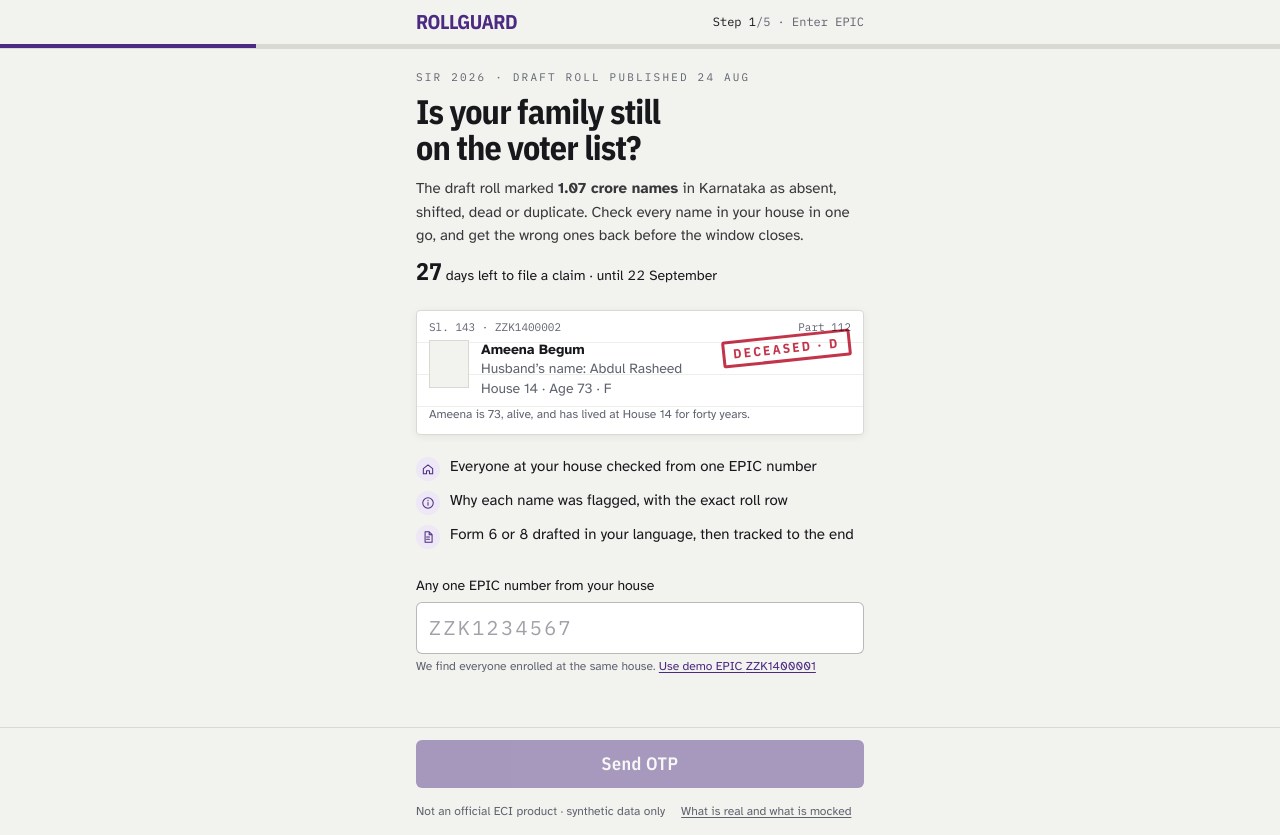
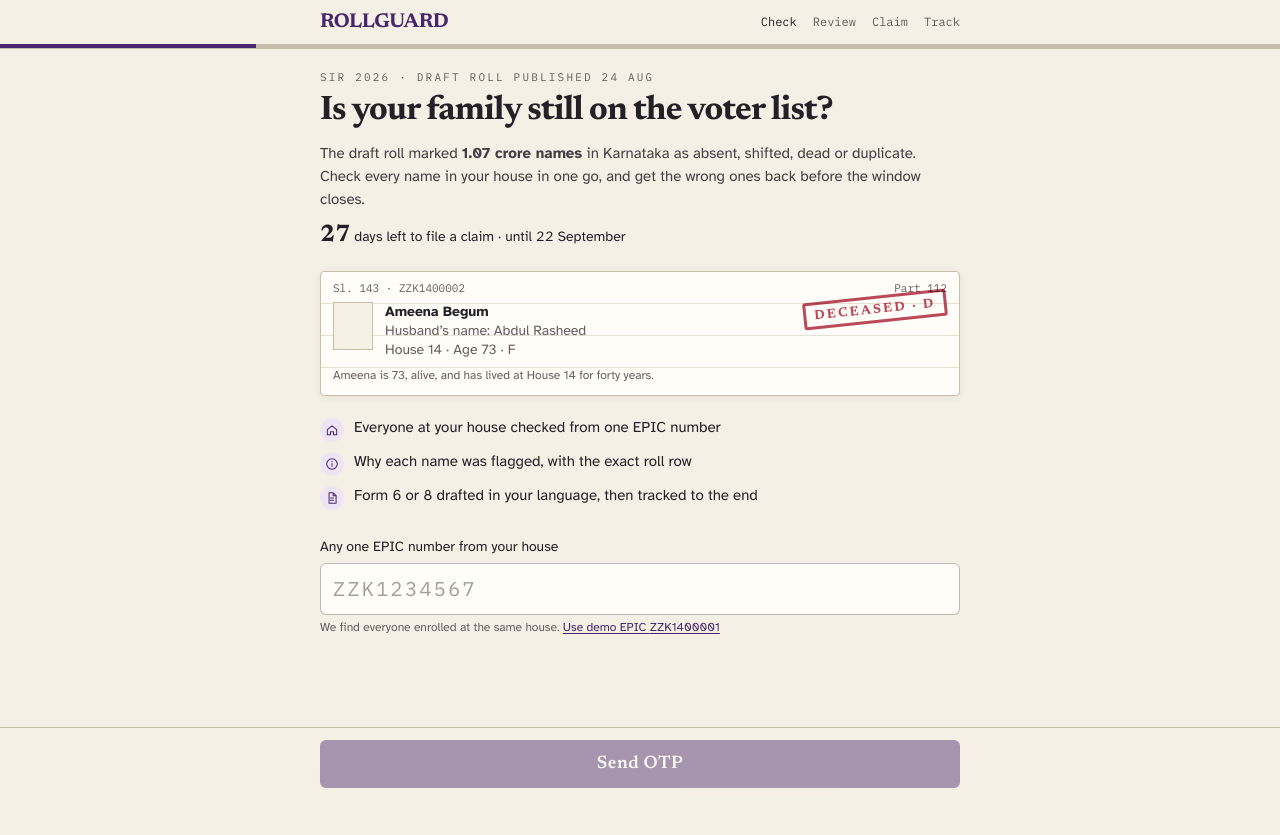
Before and after one commit to archii-afk/rollguard, a Next.js app: page / in a window 1280 px wide. After the commit the page ends 800 px from the top, so only its background shows below. Built offline with nearby package versions, Linux system fonts and the light colour scheme; a web font is replaced by a local one.

Commit message:
feat: establish civic ledger design system

```diff
--- a/app/globals.css
+++ b/app/globals.css
@@ -3,17 +3,18 @@
 @theme {
   /* photocopy paper, ink, and the one accent: indelible-ink violet.
      Every functional pair below is verified ≥ 4.5:1 for normal text. */
-  --color-paper: #f2f2ef;
-  --color-card: #ffffff;
-  --color-ink: #17181c;
-  --color-muted: #5f636e;        /* 5.6:1 on paper */
-  --color-line: #d9d9d3;
-  --color-violet: #4b2a82;       /* 10.4:1 on white */
-  --color-violet-soft: #ede7f6;
-  --color-stamp: #b8102a;        /* 6.0:1 on stamp-soft */
-  --color-stamp-soft: #fbe9ec;
-  --color-ledger: #166a3f;       /* 5.9:1 on ledger-soft */
-  --color-ledger-soft: #e6f4ec;
+  --color-paper: #f5f0e5;
+  --color-paper-deep: #e8dfd0;
+  --color-card: #fffdf7;
+  --color-ink: #242027;
+  --color-muted: #655d5f;
+  --color-line: #c8bcaa;
+  --color-violet: #47266d;
+  --color-violet-soft: #eee5f4;
+  --color-stamp: #ad2941;
+  --color-stamp-soft: #f5e1e4;
+  --color-ledger: #1d6d49;
+  --color-ledger-soft: #e1efe6;
   --color-amber: #8a5a10;        /* 6.2:1 on amber-soft */
   --color-amber-soft: #fdf3e1;
 
@@ -27,8 +28,9 @@
   --ease-out: cubic-bezier(0.2, 0.8, 0.2, 1);
   --duration-fast: 150ms;
   --duration-base: 220ms;
+  --spacing-page: clamp(1rem, 3vw, 2rem);
 
-  --animate-stamp: stamp-in 320ms cubic-bezier(0.2, 0.9, 0.3, 1.2) both;
+  --animate-stamp: stamp-in 320ms var(--ease-out) both;
   --animate-shimmer: shimmer 1.4s linear infinite;
   @keyframes stamp-in {
     from { transform: scale(1.6) rotate(-8deg); opacity: 0; }
@@ -52,6 +54,11 @@ body {
   line-height: 1.55;
   -webkit-font-smoothing: antialiased;
 }
+
+.max-w-focus { max-width: 44rem; }
+.max-w-workspace { max-width: 76rem; }
+.max-w-wide { max-width: 88rem; }
+.paper-grain { background-image: radial-gradient(rgb(56 45 36 / 8%) .55px, transparent .55px); background-size: 5px 5px; }
 
 h1, h2, h3 { text-wrap: balance; }
 button, a, [role="tab"], label { touch-action: manipulation; }
@@ -94,6 +101,11 @@ button:disabled { cursor: not-allowed; }
 :focus-visible { outline: 3px solid var(--color-violet); outline-offset: 2px; }
 
 @media (prefers-reduced-motion: reduce) {
+  *, *::before, *::after {
+    scroll-behavior: auto !important;
+    animation-duration: .01ms !important;
+    animation-iteration-count: 1 !important;
+  }
   .animate-stamp, .skeleton { animation: none; }
   .pressable, .pressable:active:not(:disabled) { transition: none; transform: none; }
   html { scroll-behavior: auto; }
--- a/app/layout.tsx
+++ b/app/layout.tsx
@@ -1,9 +1,9 @@
 import type { Metadata, Viewport } from "next";
 import {
   Atkinson_Hyperlegible,
-  IBM_Plex_Sans_Condensed,
   IBM_Plex_Mono,
   IBM_Plex_Sans_Devanagari,
+  Newsreader,
   Noto_Sans_Kannada,
 } from "next/font/google";
 import "./globals.css";
@@ -11,7 +11,7 @@ import "./globals.css";
 // Body: Atkinson Hyperlegible — designed for low-vision readers; its I/l/1 and 0/O are unambiguous,
 // which matters when a citizen reads an EPIC number or a roll serial off a phone.
 const sans = Atkinson_Hyperlegible({ subsets: ["latin"], weight: ["400", "700"], variable: "--font-sans", display: "swap" });
-const display = IBM_Plex_Sans_Condensed({ subsets: ["latin"], weight: ["500", "600", "700"], variable: "--font-display", display: "swap" });
+const display = Newsreader({ subsets: ["latin"], weight: ["500", "600", "700", "800"], variable: "--font-display", display: "swap" });
 const mono = IBM_Plex_Mono({ subsets: ["latin"], weight: ["400", "500"], variable: "--font-mono", display: "swap" });
 const devanagari = IBM_Plex_Sans_Devanagari({ subsets: ["devanagari"], weight: ["400", "500"], variable: "--font-hi", display: "swap" });
 const kannada = Noto_Sans_Kannada({ subsets: ["kannada"], weight: ["400", "500"], variable: "--font-kn", display: "swap" });
--- /dev/null
+++ b/components/PageHeader.tsx
@@ -0,0 +1,27 @@
+export function PageHeader({
+  eyebrow,
+  title,
+  description,
+  meta,
+  children,
+}: {
+  eyebrow?: React.ReactNode;
+  title: React.ReactNode;
+  description?: React.ReactNode;
+  meta?: React.ReactNode;
+  children?: React.ReactNode;
+}) {
+  return (
+    <header className="page-header">
+      {eyebrow && <div className="record-kicker">{eyebrow}</div>}
+      <div className="page-header-grid">
+        <div>
+          <h1>{title}</h1>
+          {description && <p>{description}</p>}
+        </div>
+        {children}
+      </div>
+      {meta && <div className="record-meta">{meta}</div>}
+    </header>
+  );
+}
--- a/components/Shell.tsx
+++ b/components/Shell.tsx
@@ -1,31 +1,59 @@
 import Link from "next/link";
 
 const STEPS = ["Enter EPIC", "Consent", "Family", "Fix", "Track"] as const;
+
+export type ShellWidth = "focus" | "workspace" | "wide";
+
+const WIDTH: Record<ShellWidth, string> = {
+  focus: "max-w-focus",
+  workspace: "max-w-workspace",
+  wide: "max-w-wide",
+};
+
+const PHASES = [
+  { label: "Check", steps: [1, 2] },
+  { label: "Review", steps: [3] },
+  { label: "Claim", steps: [4] },
+  { label: "Track", steps: [5] },
+] as const;
 
 export function Shell({
   title,
   step,
   children,
-  wide = false,
+  wide,
+  width,
 }: {
   title?: string;
   step?: 1 | 2 | 3 | 4 | 5;
   children?: React.ReactNode;
   wide?: boolean;
+  width?: ShellWidth;
 }) {
-  const width = wide ? "max-w-3xl" : "max-w-[480px]";
+  const shellWidth = width ?? (wide ? "wide" : "focus");
+  const widthClass = WIDTH[shellWidth];
+  const activePhase = step ? PHASES.find((phase) => phase.steps.some((phaseStep) => phaseStep === step)) : undefined;
   return (
     <div className="min-h-dvh flex flex-col">
       <a href="#main" className="skip-link">Skip to content</a>
       <header className="border-b border-line bg-paper/95 backdrop-blur sticky top-0 z-20">
-        <div className={`mx-auto ${width} px-4 py-3 flex items-center justify-between gap-3`}>
+        <div className={`mx-auto ${widthClass} px-page py-3 flex items-center justify-between gap-3`}>
           <Link href="/" className="font-display font-bold text-xl tracking-tight text-violet uppercase leading-none rounded-sm">
             RollGuard
           </Link>
           {step ? (
-            <div className="text-xs text-muted font-mono nums" aria-label={`Step ${step} of ${STEPS.length}: ${STEPS[step - 1]}`}>
-              <span className="text-ink">Step {step}</span>/{STEPS.length} · {STEPS[step - 1]}
-            </div>
+            <>
+              <div className="text-xs text-muted font-mono nums sm:hidden" aria-label={`Step ${step} of ${STEPS.length}: ${STEPS[step - 1]}`}>
+                Step {step} of {STEPS.length}
+              </div>
+              <ol className="hidden items-center gap-4 text-xs font-mono text-muted sm:flex" aria-label="Journey progress">
+                {PHASES.map((phase) => (
+                  <li key={phase.label} aria-current={phase === activePhase ? "step" : undefined} className={phase === activePhase ? "text-ink" : undefined}>
+                    {phase.label}
+                  </li>
+                ))}
+              </ol>
+            </>
           ) : (
             <span className="text-xs text-muted font-mono">Prototype</span>
           )}
@@ -36,13 +64,13 @@ export function Shell({
           </div>
         )}
       </header>
-      <main id="main" tabIndex={-1} className={`mx-auto w-full ${width} px-4 pb-28 pt-5 flex-1 outline-none`}>
+      <main id="main" tabIndex={-1} className={`mx-auto w-full ${widthClass} px-page pb-28 pt-5 flex-1 outline-none`}>
         {title && <h1 className="font-display font-semibold text-[28px] leading-tight mb-4">{title}</h1>}
         {children}
       </main>
       <footer className="border-t border-line">
-        <div className={`mx-auto ${width} px-4 py-4 text-xs text-muted flex flex-wrap gap-x-4 gap-y-1`}>
-          <span>Not an official ECI product · synthetic data only</span>
+        <div className={`mx-auto ${widthClass} px-page py-4 text-xs text-muted flex flex-wrap gap-x-4 gap-y-1`}>
+          <span>Not an official Election Commission product · synthetic data only</span>
           <Link href="/about" className="underline underline-offset-2 hover:text-ink rounded-sm">
             What is real and what is mocked
           </Link>
@@ -53,11 +81,11 @@ export function Shell({
 }
 
 /** Sticky bottom action bar used on every journey screen. One primary action per screen. */
-export function ActionBar({ children }: { children: React.ReactNode }) {
+export function ActionBar({ children, width = "focus" }: { children: React.ReactNode; width?: ShellWidth }) {
   return (
-    <div className="fixed inset-x-0 bottom-0 z-20 border-t border-line bg-paper/95 backdrop-blur pb-[env(safe-area-inset-bottom)]">
-      <div className="mx-auto max-w-[480px] px-4 py-3 flex gap-3">{children}</div>
-    </div>
+    <aside aria-label="Page actions" className="fixed inset-x-0 bottom-0 z-20 border-t border-line bg-paper/95 backdrop-blur pb-[env(safe-area-inset-bottom)]">
+      <div className={`mx-auto ${WIDTH[width]} px-page py-3 flex gap-3`}>{children}</div>
+    </aside>
   );
 }
 
--- a/vitest.config.ts
+++ b/vitest.config.ts
@@ -2,6 +2,6 @@ import { defineConfig } from "vitest/config";
 import path from "node:path";
 
 export default defineConfig({
-  test: { environment: "node", include: ["tests/**/*.test.ts"] },
+  test: { environment: "node", include: ["tests/**/*.test.{ts,tsx}"] },
   resolve: { alias: { "@": path.resolve(__dirname, ".") } },
 });
```
Also changed, not shown: 1 other file (tests, documents, lock files or other folders).
